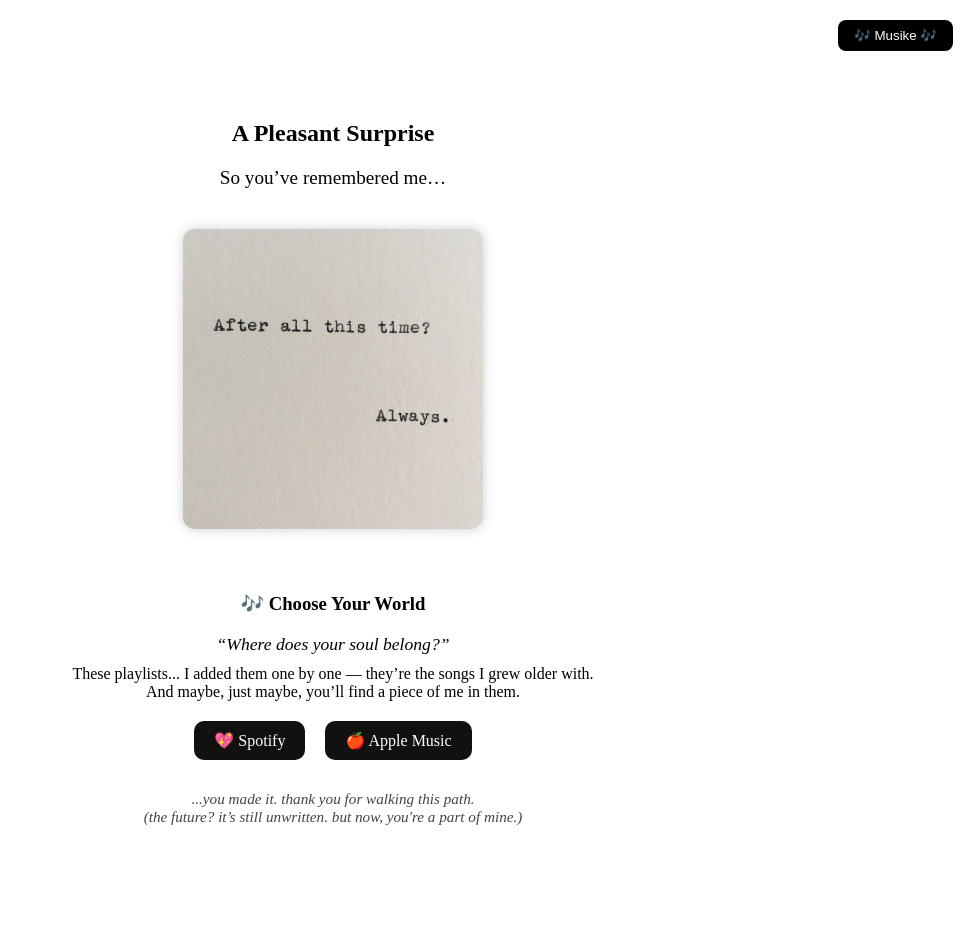
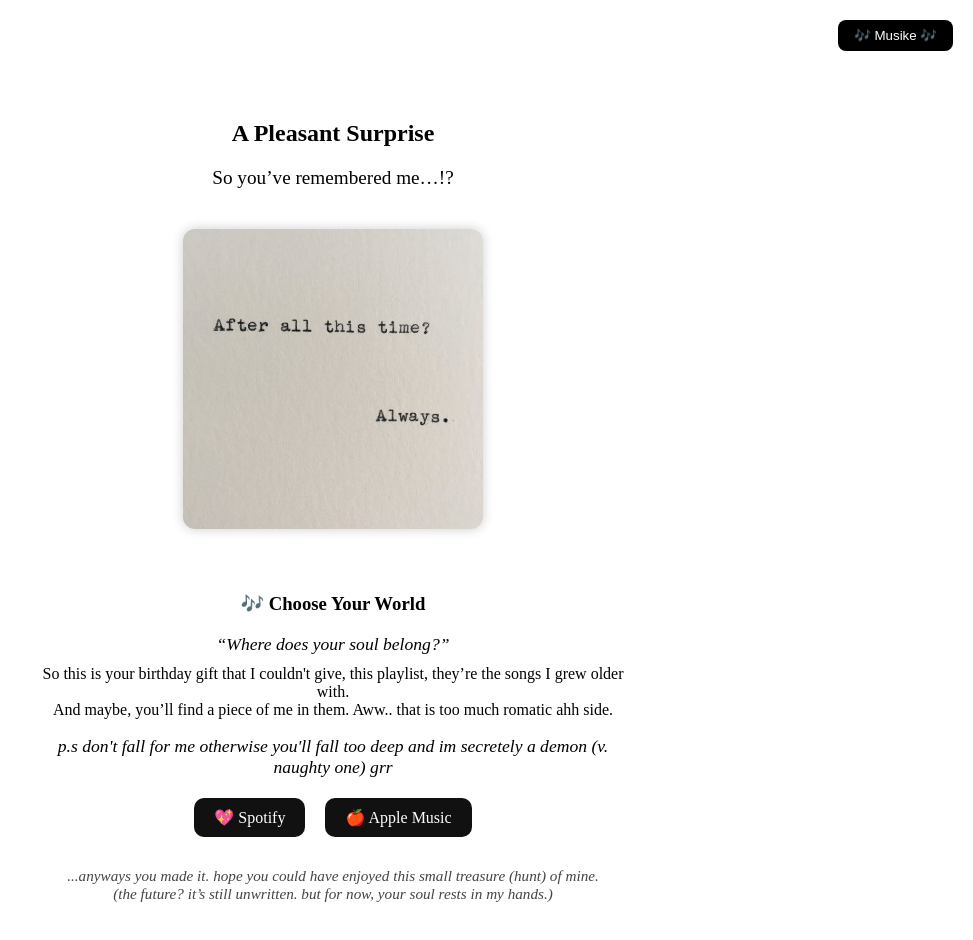
Before and after one commit to utkarshsingx/foralltime-always, a React (Vite) app: page /page8 in a window 1280 px wide. Shown: the top 940 px of the page, without its empty margins (307-1280 px from the left). Built offline with nearby package versions, Linux system fonts and the light colour scheme.

Commit message:
2nd iteration

```diff
--- a/src/pages/LandingPage.jsx
+++ b/src/pages/LandingPage.jsx
@@ -10,7 +10,7 @@
     if (name.trim().toLowerCase() === 'mahak') {
       navigate('/page1');
     } else {
-      alert('Access denied. Only one soul can enter.');
+      alert('Access denied. Only certain soul can enter.');
     }
   };
 
--- a/src/pages/Page1.jsx
+++ b/src/pages/Page1.jsx
@@ -12,7 +12,7 @@
     if (input.trim() === "0816" || input.trim() === "2016") {
       navigate("/page2"); // We'll build this next
     } else {
-      alert("Ayoo... do not test me. Remember the whisper from our past.");
+      alert("(smh) Poor baby.. already giving up 1st one!?");
     }
   };
   useEffect(() => {
@@ -50,7 +50,7 @@
             <br />
             <br />
             <strong>
-              Enter the date we first messaged~:
+              the date we first messaged~
               <br />
               ahh.. nope this was easy and it isn't going to be easy right!?
               <br />
--- a/src/pages/Page5.jsx
+++ b/src/pages/Page5.jsx
@@ -62,6 +62,9 @@
         </p>
         <p>
           That binary number is your <strong>next code</strong>.
+        </p>
+        <p>
+          (madame do it and here i thought you enjoyed maths, so find your peace.)
         </p>
       </div>
 
--- a/src/pages/Page8.jsx
+++ b/src/pages/Page8.jsx
@@ -28,12 +28,12 @@
 
   return (
     <div style={styles.container}>
-      <audio ref={audioRef} loop src="/audio/stars.mp3" />
+      <audio ref={audioRef} loop src="/audio/blue.mp3" />
 
       <h2>A Pleasant Surprise</h2>
 
       <p style={styles.message}>
-        So you’ve remembered me…
+        So you’ve remembered me…!?
         <br />
       </p>
       <img src="/public/always.jpeg" alt="Final Art" style={styles.image} />
@@ -43,10 +43,16 @@
         <p style={styles.subtitle}>“Where does your soul belong?”</p>
 
         <p style={styles.text}>
-          These playlists... I added them one by one — they’re the songs I grew
-          older with.
+          So this is your birthday gift that I couldn't give, this playlist,
+          they’re the songs I grew older with.
           <br />
-          And maybe, just maybe, you’ll find a piece of me in them.
+          And maybe, you’ll find a piece of me in them. Aww.. that is too much
+          romatic ahh side.
+          <br />
+          <p style={styles.subtitle}>
+            p.s don't fall for me otherwise you'll fall too deep and im secretely
+            a demon (v. naughty one) grr
+          </p>
         </p>
 
         <div style={styles.links}>
@@ -69,9 +75,11 @@
         </div>
 
         <p style={styles.footnote}>
-          ...you made it. thank you for walking this path.
+          ...anyways you made it. hope you could have enjoyed this small
+          treasure (hunt) of mine.
           <br />
-          (the future? it’s still unwritten. but now, you're a part of mine.)
+          (the future? it’s still unwritten. but for now, your soul rests in my
+          hands.)
         </p>
       </div>
 
```
Also changed, not shown: 1 other file (tests, documents, lock files or other folders).
